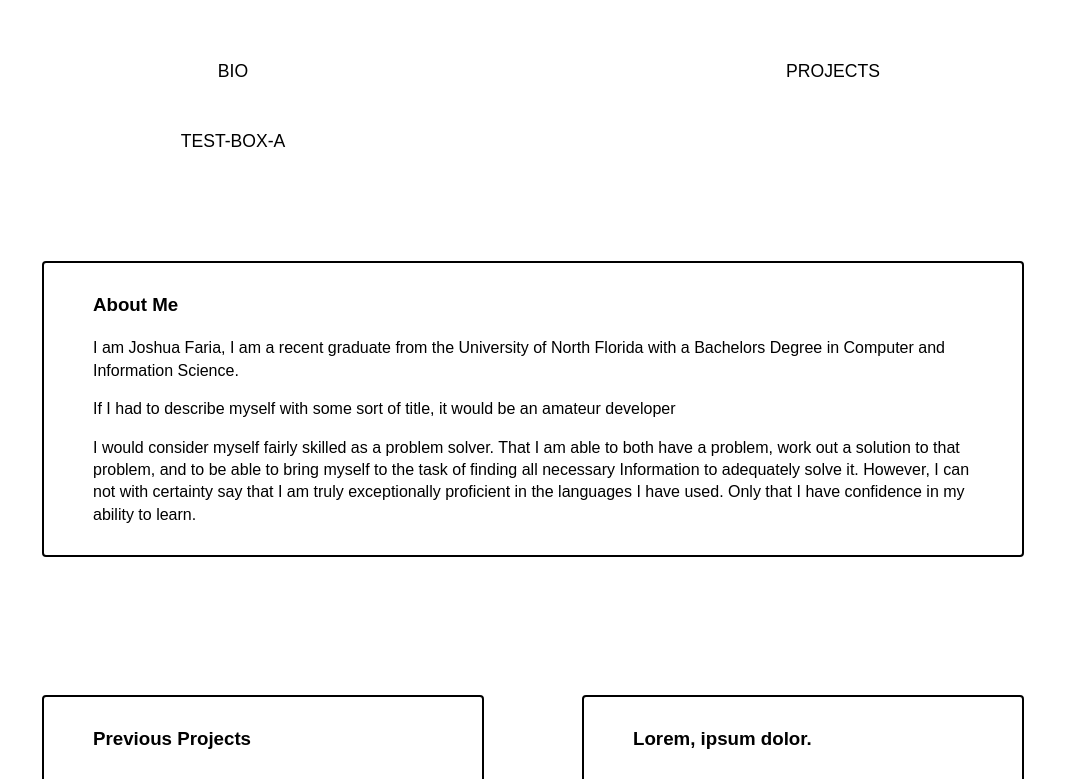
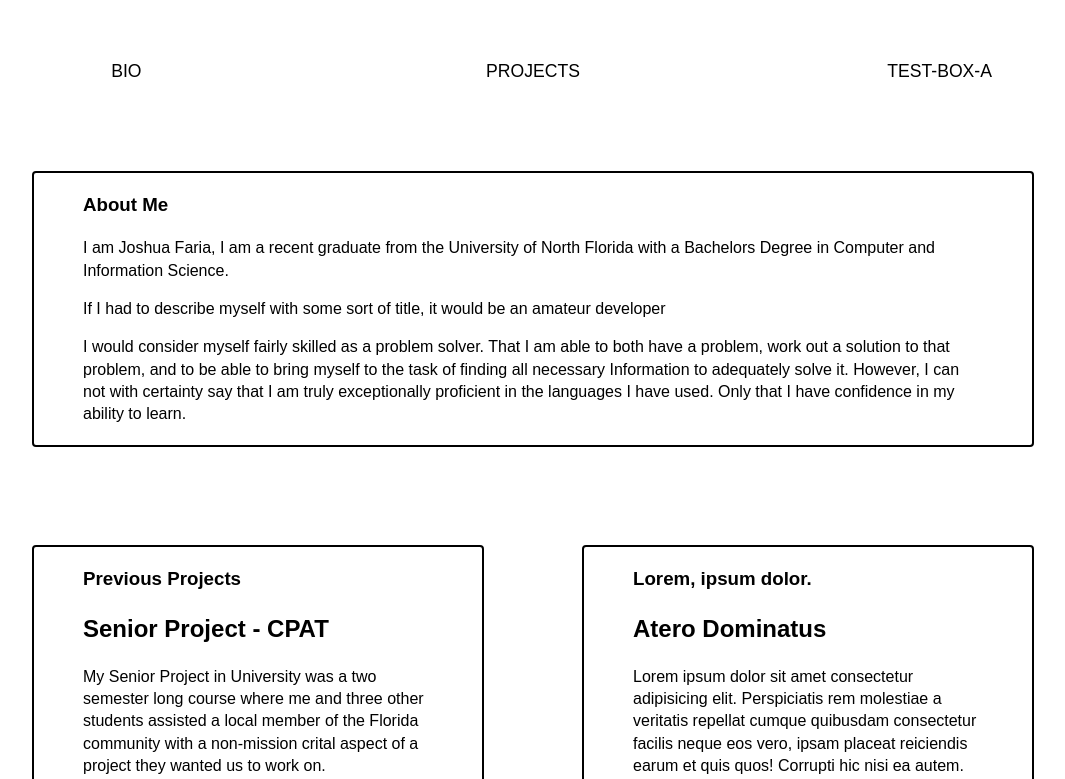
Before and after one commit to Akasen/2020-Personal-Website, a plain HTML site: page index.html in a window 1280 px wide. Shown: the top 779 px of the page, without its empty margins (107-1172 px from the left). Drawn offline with Linux system fonts and the light colour scheme.

Commit message:
test commit

```diff
--- a/style.css
+++ b/style.css
@@ -15,12 +15,12 @@ html {
 
 body {
   background: var(--light);
-  margin: 30px 50px;
+  margin: 30px 40px;
   line-height: 1.4;
 }
 
 section {
-  margin: 30px 50px;
+  margin: 20px 50px;
   outline: auto;
 }
 
@@ -33,7 +33,7 @@ section {
 
 /* Content */
 .content {
-  margin: 30px 50px;
+  margin: 20px 50px;
 }
 
 .showcase-bio {
@@ -56,7 +56,7 @@ section {
   padding: 0;
   list-style: none;
   outline: 2px;
-  grid-template-columns: repeat(2, 1fr);
+  grid-template-columns: repeat(3, 1fr);
 }
 
 .main-nav a {
```
